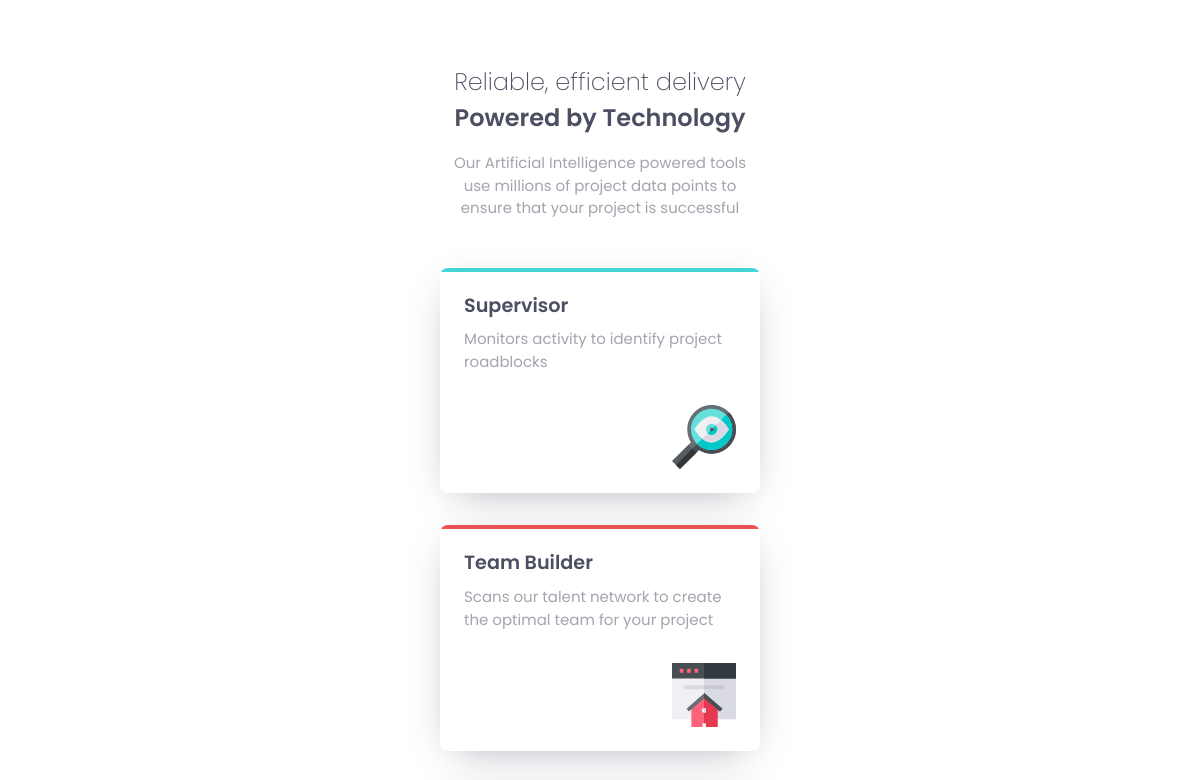
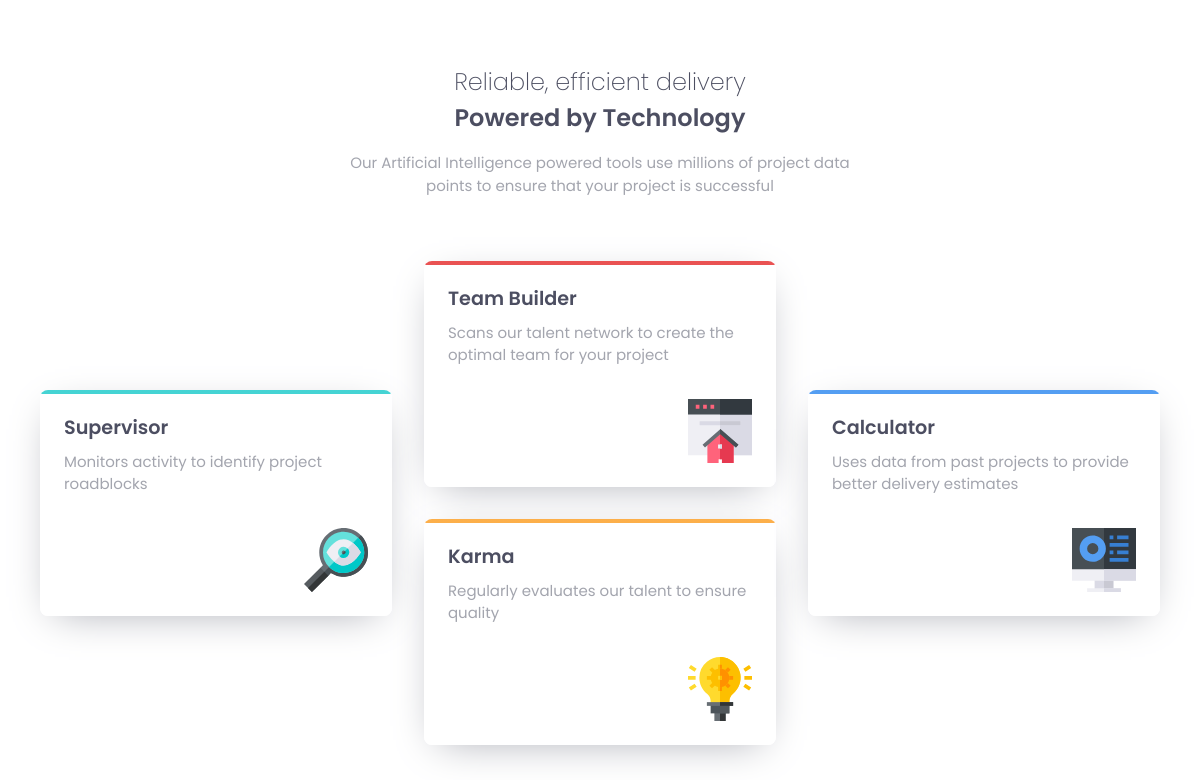
Before and after one commit to tomeklucz/FM-four-card-feature-section, a plain HTML site: page index.html in a window 1536 px wide. Shown: the top 780 px of the page, without its empty margins (168-1367 px from the left). Drawn offline with Linux system fonts and the light colour scheme.

Commit message:
project finished, need to add readme

```diff
--- a/index.html
+++ b/index.html
@@ -34,10 +34,12 @@
             <img class="card-img" src="images/icon-supervisor.svg" alt="" />
           </div>
         </article>
+        <div class="desktop-middle-container">
           <article class="single-card">
             <h3 class="card-heading">Team Builder</h3>
             <p class="card-text">
-            Scans our talent network to create the optimal team for your project
+              Scans our talent network to create the optimal team for your
+              project
             </p>
             <div class="card-img-container">
               <img class="card-img" src="images/icon-team-builder.svg" alt="" />
@@ -52,6 +54,7 @@
               <img class="card-img" src="images/icon-karma.svg" alt="" />
             </div>
           </article>
+        </div>
         <article class="single-card">
           <h3 class="card-heading">Calculator</h3>
           <p class="card-text">
--- a/style.css
+++ b/style.css
@@ -66,20 +66,20 @@ p {
   /* border: 1px solid black; */
   border-radius: 8px;
   background: linear-gradient(var(--cyan) 4px, 4px, white);
+  /* border-top: 4px solid var(--cyan); */
   box-shadow: 0px 10px 40px -15px var(--grayish-blue);
 }
 
-.single-card:nth-of-type(2) {
+.desktop-middle-container .single-card:nth-of-type(1) {
   background: linear-gradient(var(--red) 4px, 4px, white);
 }
 
-.single-card:nth-of-type(3) {
+.desktop-middle-container .single-card:nth-of-type(2) {
   background: linear-gradient(var(--orange) 4px, 4px, white);
 }
 
-.single-card:nth-of-type(4) {
+.single-card:nth-of-type(2) {
   background: linear-gradient(var(--blue) 4px, 4px, white);
-  margin-bottom: 0;
 }
 
 .single-card h3 {
@@ -95,6 +95,7 @@ p {
   justify-content: flex-end;
 }
 
+/* FOOTER */
 footer {
   text-align: center;
   margin-top: 3rem;
@@ -110,3 +111,43 @@ footer a {
 footer a:hover {
   color: var(--orange);
 }
+
+/* MEDIA QUERIES */
+@media (min-width: 768px) {
+  main {
+    max-width: 100vw;
+  }
+
+  .intro {
+    max-width: 22rem;
+  }
+
+  .cards {
+    display: flex;
+    flex-direction: column;
+    justify-content: center;
+    align-items: center;
+  }
+
+  .desktop-middle-container {
+    display: flex;
+  }
+
+  .single-card {
+    width: 22rem;
+    margin: 1rem;
+  }
+}
+
+@media (min-width: 1320px) {
+  .intro {
+    max-width: 32rem;
+  }
+  .cards {
+    flex-direction: row;
+  }
+
+  .desktop-middle-container {
+    flex-direction: column;
+  }
+}
```
Lines whose indentation alone changed are shown as unchanged.
